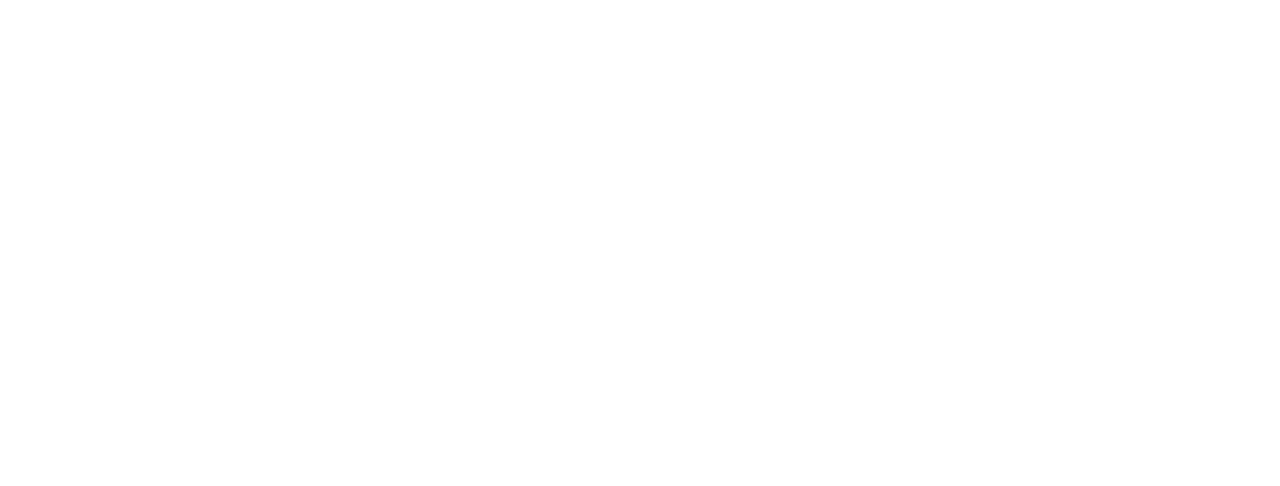
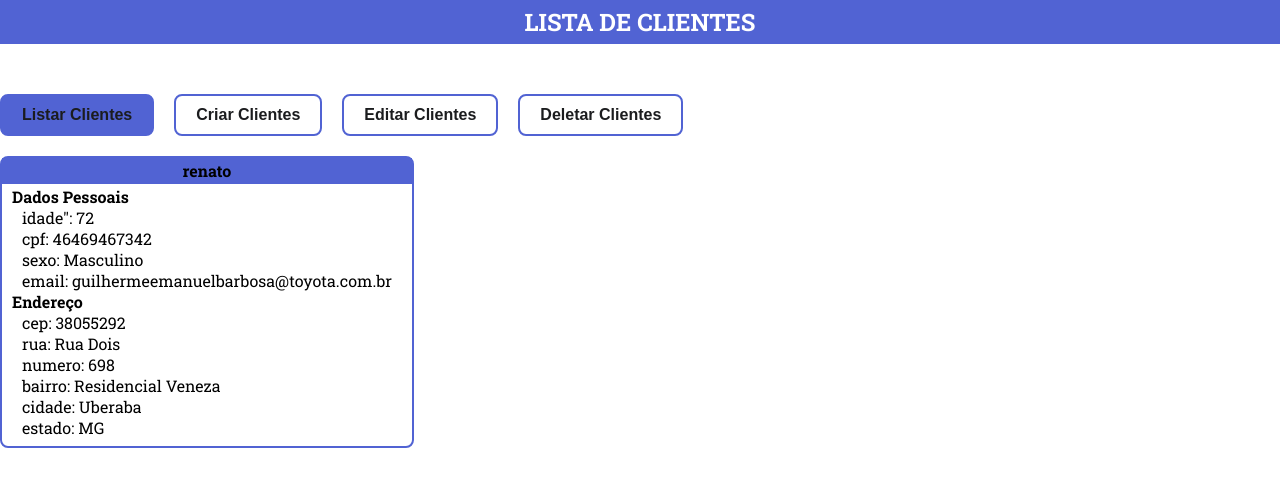
Before and after one commit to luanliimaa/ClientList, a plain HTML site: page index.html in a window 1280 px wide. Drawn offline with Linux system fonts and the light colour scheme; no server answers.

Commit message:
cria logica da api, estiliza index.css

```diff
--- a/index.html
+++ b/index.html
@@ -10,6 +10,41 @@
 </head>
 <body>
 
+    <header>
+        <h1>Lista de Clientes</h1>
+    </header>
+
+    <nav>
+        <button class="selected">Listar Clientes</button>
+        <button>Criar Clientes</button>
+        <button>Editar Clientes</button>
+        <button>Deletar Clientes</button>
+    </nav>
+
+    <main>
+        <ul id="clientList">
+            <li class="card">
+                <h2>renato</h2>
+                <h3>Dados Pessoais</h3>
+                <ul class="card__info">
+                    <li>idade": 72</li>
+                    <li>cpf: 46469467342</li>
+                    <li>sexo: Masculino</li>
+                    <li>email: guilhermeemanuelbarbosa@toyota.com.br</li>
+                </ul>
+                <h3>Endereço</h3>
+                <ul class="card__info">
+                    <li>cep: 38055292</li>
+                    <li>rua: Rua Dois</li>
+                    <li>numero: 698</li>
+                    <li>bairro: Residencial Veneza</span>
+                    <li>cidade: Uberaba</li>
+                    <li>estado: MG</li>
+                </ul>
+            </li>
+        </ul>
+    </main>
+
     <script type="module" src="/src/scripts/index.js"></script>
 </body>
 </html>
--- a/src/scripts/ApiRequests.js
+++ b/src/scripts/ApiRequests.js
@@ -0,0 +1,15 @@
+export class ApiRequests {
+
+    static baseUrl = "https://atividade-api-clientes.herokuapp.com"
+
+    static async getClients(){
+        const clients = await fetch(`${this.baseUrl}/clientes`, {
+            method: "GET"
+        })
+        .then(res => res.json())
+        .then(res => {
+            console.log(res)
+        })
+    }
+
+}
--- a/src/scripts/index.js
+++ b/src/scripts/index.js
@@ -0,0 +1,3 @@
+import { ApiRequests } from "./ApiRequests.js";
+
+ApiRequests.getClients()
--- a/src/styles/index.css
+++ b/src/styles/index.css
@@ -0,0 +1,96 @@
+@import url('https://fonts.googleapis.com/css2?family=Roboto+Slab:wght@300;400;500;700&display=swap');
+@import url('https://fonts.googleapis.com/css2?family=Roboto:wght@300;400;500;700&display=swap');
+
+/* font-family: 'Roboto Slab', serif; */
+
+:root{
+    --blue: #5163D3;
+    --white: #FFFFFF;
+    --light-blue: #D7E4FB;
+    --light-gray: #F9F9F9;
+    --gray: #EEEEEE;
+    --black: #1B1C1E;
+}
+
+body{
+    font-family: 'Roboto Slab', serif;
+    box-sizing: border-box;
+}
+
+header{
+    background-color: var(--blue);
+    text-align: center;
+    padding: 10px 0;
+    font-size: 24px;
+    font-weight: bold;
+    color: var(--white);
+    text-transform: uppercase;
+}
+
+nav{
+    max-width: 1400px;
+    width: 100%;
+    margin: 50px auto 20px auto;
+    display: flex;
+    gap: 20px;
+}
+
+nav button{
+    background-color: transparent;
+    border: 2px solid var(--blue);
+    padding: 10px 20px;
+    border-radius: 8px;
+    font-size: 16px;
+    color: var(--black);
+    font-weight: bold;
+    cursor: pointer;
+}
+
+nav .selected{
+    background-color: var(--blue);
+    color: var(--black);
+}
+
+nav .selected:hover{
+    color: var(--white);
+}
+
+nav button:hover{
+    background-color: var(--blue);
+    color: var(--white);
+}
+
+main{
+    max-width: 1400px;
+    width: 100%;
+    margin: 0 auto;
+}
+
+.card{
+    width: fit-content;
+    border: 2px solid var(--blue);
+    border-radius: 8px;
+    padding-bottom: 10px;
+}
+
+.card h2{
+    background-color: var(--blue);
+    padding: 5px;
+    font-size: 16px;
+    font-weight: bold;
+    text-align: center;
+}
+
+.card h3{
+    margin-top: 5px;
+    padding-left: 10px;
+    font-weight: bold;
+}
+
+.card .card__info{
+    margin-top: 5px;
+    padding: 0 20px;
+    display: flex;
+    flex-direction: column;
+    gap: 5px;
+}
```
